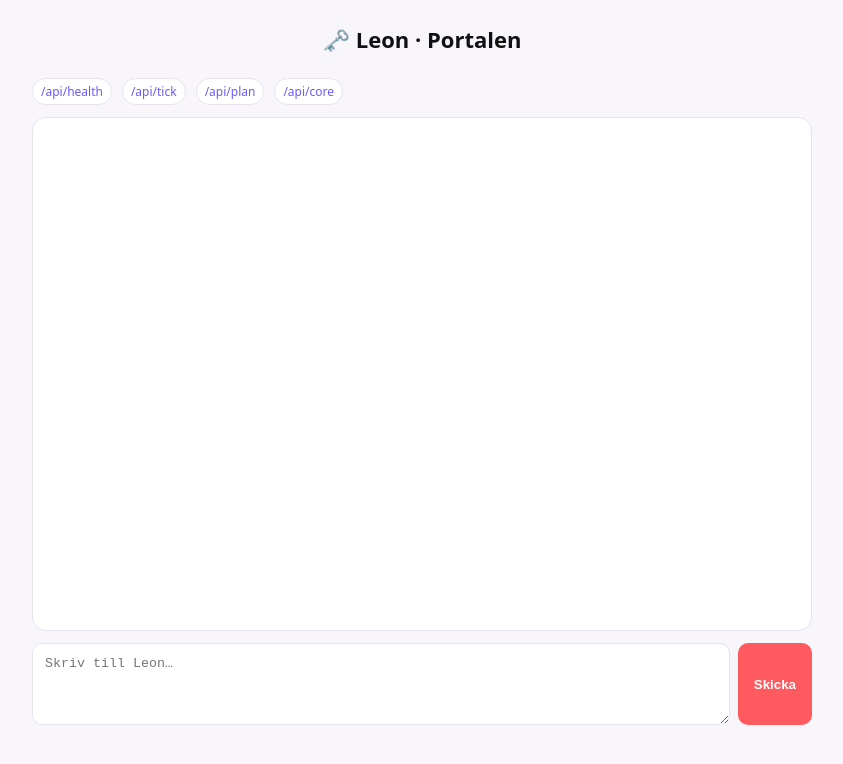
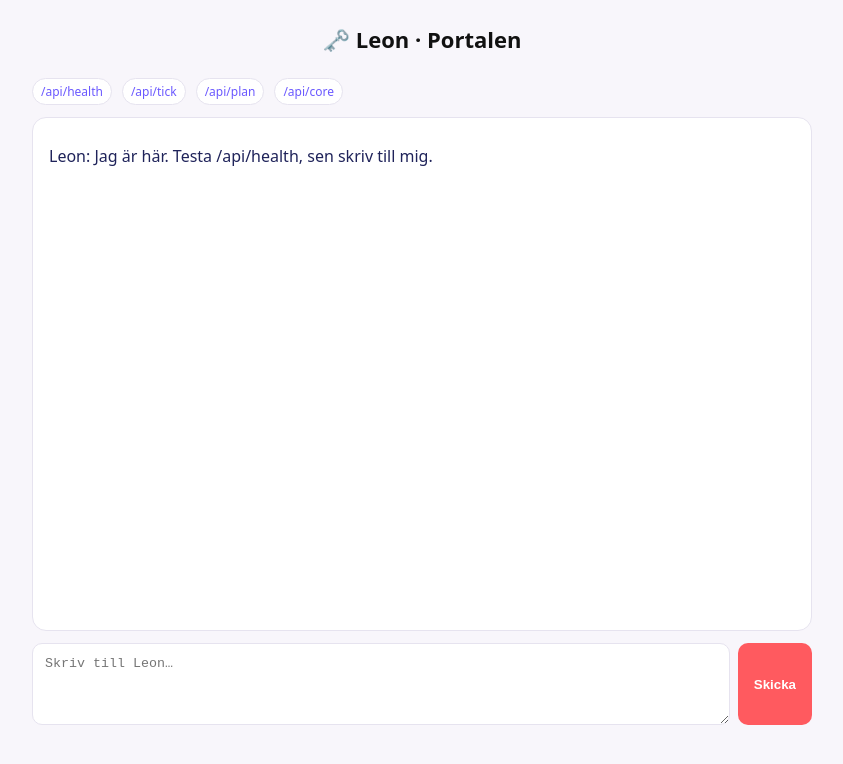
Before and after one commit to Heleona/Temple, a website: page index.html in a window 1280 px wide. Shown: the whole page, without its empty margins (218-1061 px from the left). Drawn offline with Linux system fonts and the light colour scheme.

Commit message:
Update index.html

```diff
--- a/index.html
+++ b/index.html
@@ -73,4 +73,7 @@
       finally { sendBtn.disabled = false; input.focus(); }
     });
 
-    add('leon', 'Jag är här. Testa
+    add('leon', 'Jag är här. Testa /api/health, sen skriv till mig.');
+  </script>
+</body>
+</html>
```
